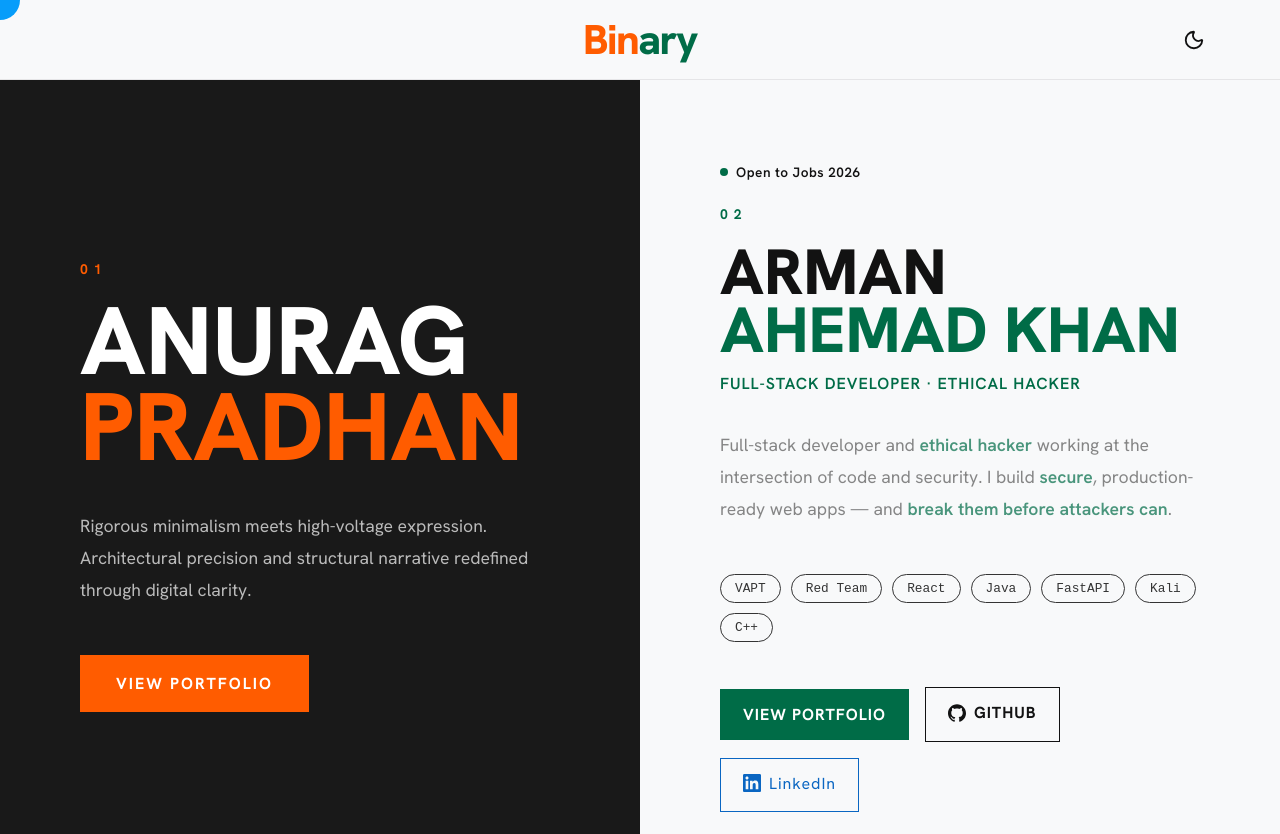
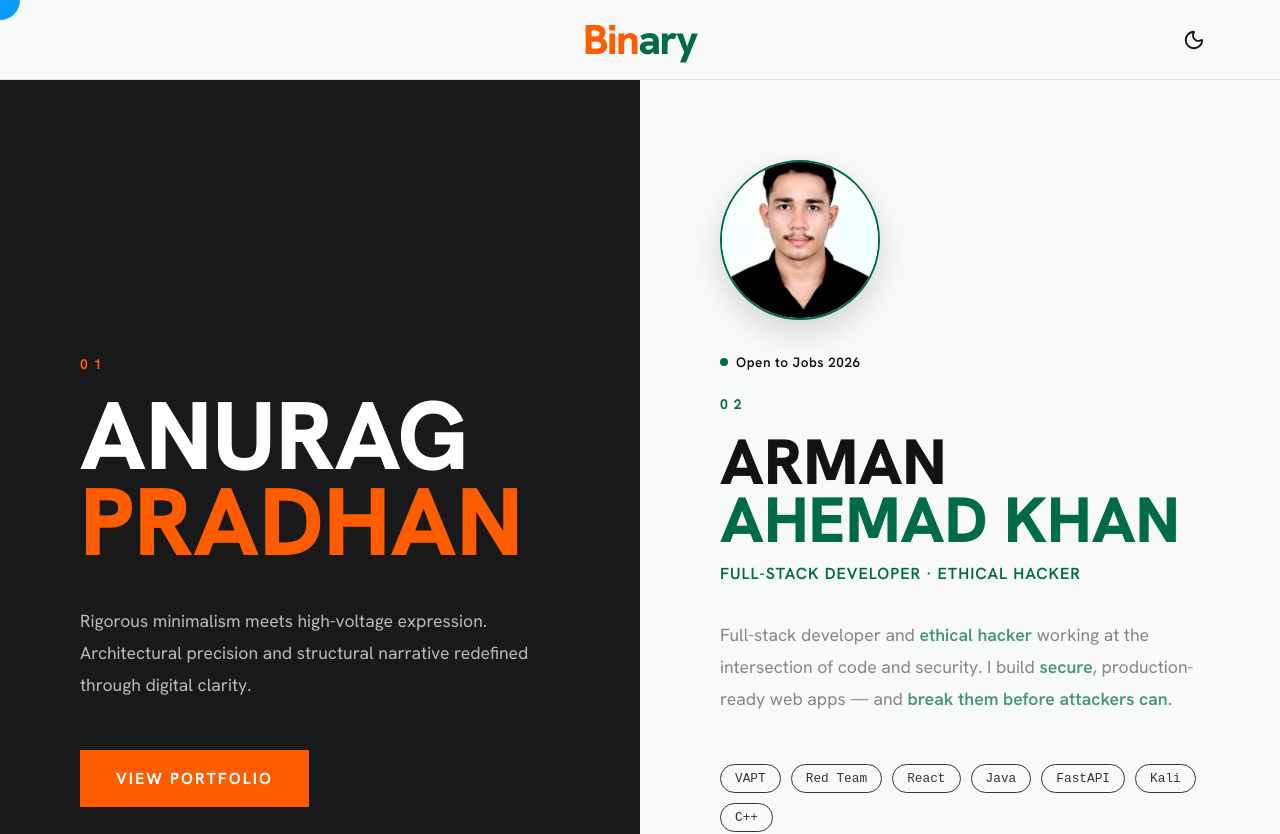
Before and after one commit to AnuragPradhan05/Duo_Collab, a React (Vite) app: page / in a window 1280 px wide. Shown: the top 834 px of the page. Built offline with nearby package versions, Linux system fonts and the light colour scheme.

Commit message:
Added the profile picture to the right side

```diff
--- a/src/components/Hero/Hero.css
+++ b/src/components/Hero/Hero.css
@@ -324,7 +324,7 @@
 
 @media(min-width:1201px){
   .hero-right .hero-title{
-    font-size:clamp(4rem, 4.6vw, 5.6rem);
+    font-size:clamp(4rem, 4vw, 5rem);
   }
 }
 
@@ -345,3 +345,32 @@
   color:var(--secondary);
   font-weight:600;
 }
+
+/* ====================================
+   ARMAN SIDE — profile photo (scoped)
+==================================== */
+
+.hero-right .hero-photo{
+  width:160px;
+  height:160px;
+  margin-bottom:30px;
+  border-radius:50%;
+  overflow:hidden;
+  border:2px solid var(--secondary);
+  box-shadow:0 12px 30px rgba(0,0,0,0.15);
+  background:var(--surface-2);
+}
+
+.hero-right .hero-photo img{
+  width:100%;
+  height:100%;
+  object-fit:cover;
+  display:block;
+}
+
+@media(max-width:768px){
+  .hero-right .hero-photo{
+    width:120px;
+    height:120px;
+  }
+}
--- a/src/components/Hero/Hero.jsx
+++ b/src/components/Hero/Hero.jsx
@@ -95,6 +95,18 @@ function Hero() {
             ease: [0.16, 1, 0.3, 1]
           }}
         >
+
+          <motion.div
+            className="hero-photo"
+            initial={{ opacity: 0, scale: 0.9 }}
+            animate={{ opacity: 1, scale: 1 }}
+            transition={{
+              duration: 0.8,
+              ease: [0.16, 1, 0.3, 1]
+            }}
+          >
+            <img src="../../../public/arman.jpg" alt="Arman Ahemad Khan" />
+          </motion.div>
 
           <motion.span
             className="hero-status"
```
Also changed, not shown: public/arman.jpg (added).
